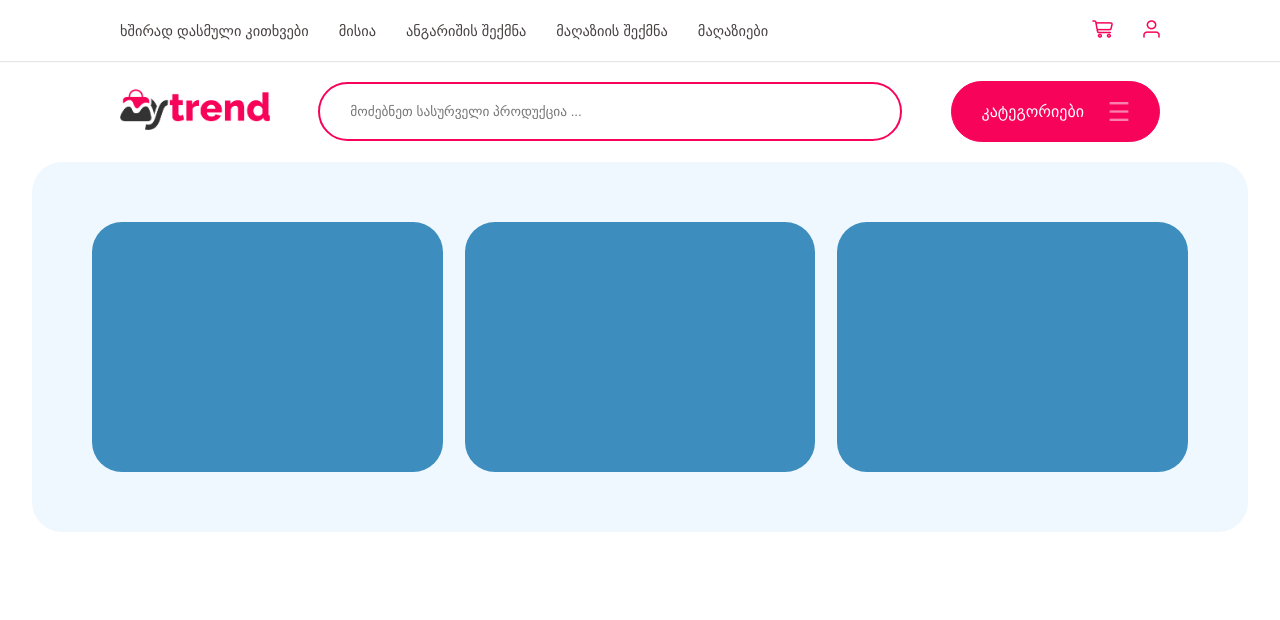
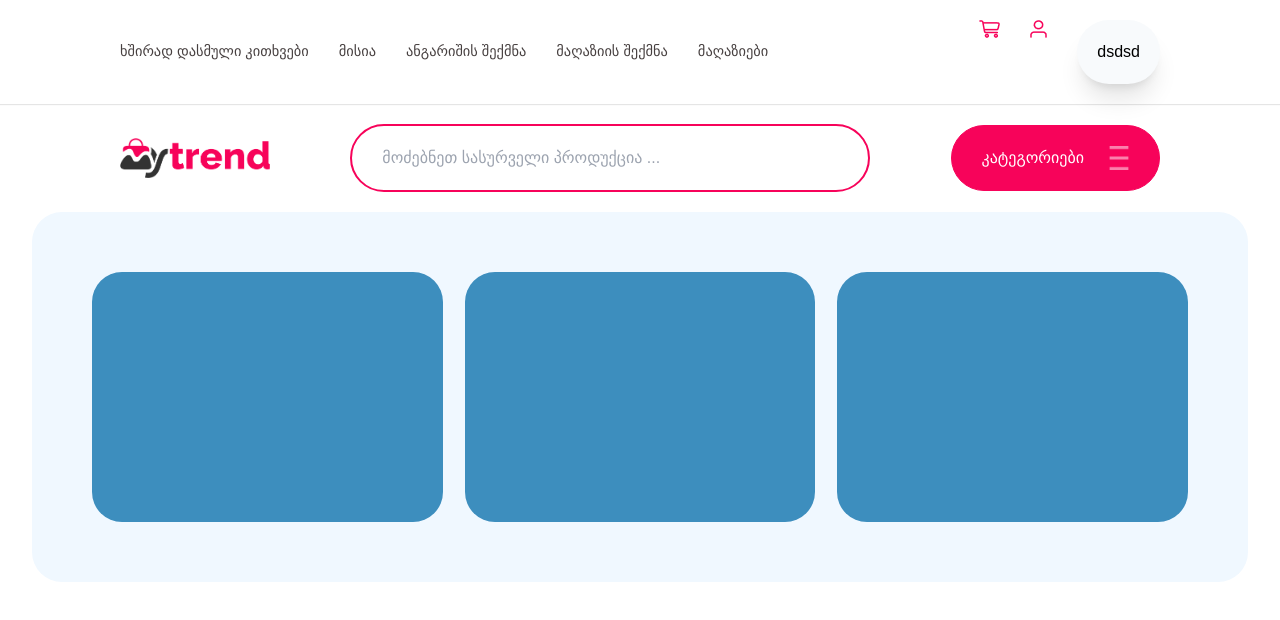
Before and after one commit to AnzorSv/first-react-app, a React (Create React App) app: page / in a window 1280 px wide. Shown: the top 620 px of the page. Built offline with nearby package versions, Linux system fonts and the light colour scheme; a web font is replaced by a local one.

Commit message:
added tailwind in project

```diff
--- a/package.json
+++ b/package.json
@@ -34,5 +34,8 @@
       "last 1 firefox version",
       "last 1 safari version"
     ]
+  },
+  "devDependencies": {
+    "tailwindcss": "^3.2.4"
   }
 }
--- a/src/Topmenu.js
+++ b/src/Topmenu.js
@@ -14,6 +14,8 @@ function Topmenu() {
    <ul>
       <li><img src={cart}></img></li>
       <li><img src={user}></img></li>
+      <div className="rounded-full bg-slate-50 shadow-xl p-5">dsdsd</div>
+
    </ul>
  </nav>
  );
--- a/src/index.css
+++ b/src/index.css
@@ -1,4 +1,8 @@
 @import url("//cdn.web-fonts.ge/fonts/bpg-arial-caps/css/bpg-arial-caps.min.css");
+
+@tailwind base;
+@tailwind components;
+@tailwind utilities;
 
 body {
   margin: 0;
--- /dev/null
+++ b/tailwind.config.js
@@ -0,0 +1,10 @@
+/** @type {import('tailwindcss').Config} */
+module.exports = {
+  content: [
+    "./src/**/*.{js,jsx,ts,tsx}",
+  ],
+  theme: {
+    extend: {},
+  },
+  plugins: [],
+}
```
Also changed, not shown: 1 other file (tests, documents, lock files or other folders).
